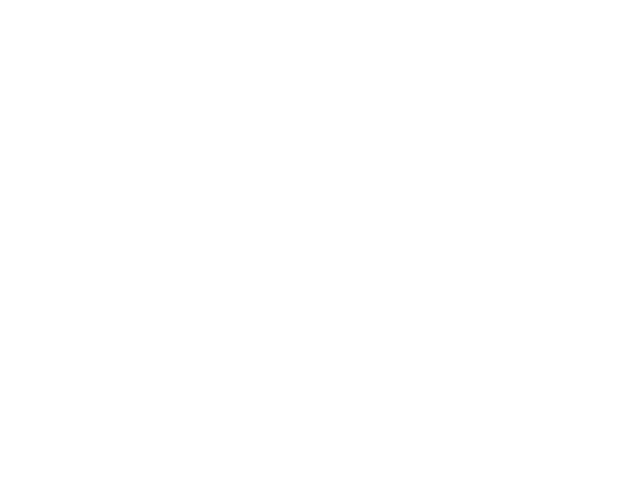
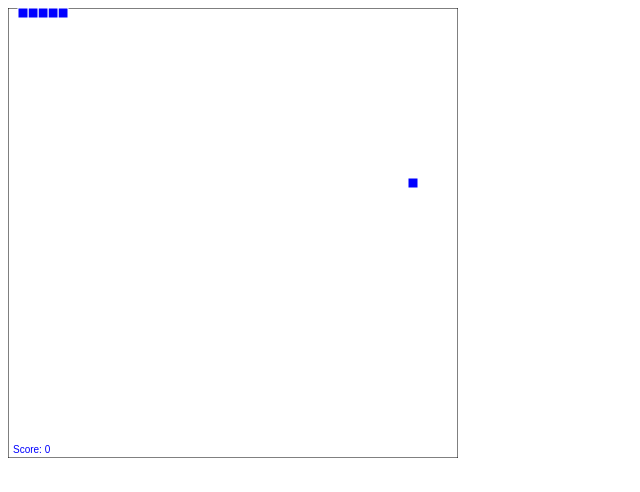
Before and after one commit to YuukiHikari9/Snake, a plain HTML site: page index.html in a window 1280 px wide. Shown: the whole page, without its empty margins (0-640 px from the left). Drawn offline with nearby package versions, Linux system fonts and the light colour scheme.

Commit message:
second step

```diff
--- a/index.html
+++ b/index.html
@@ -1,9 +1,11 @@
 <html>
 <head>
+<canvas id="canvas" width="450" height="450"></canvas>
 <script src="http://ajax.googleapis.com/ajax/libs/jquery/1.7.1/jquery.min.js" type="text/javascript"></script>
 </head>
 <body>
-<script>$(document).ready(function(){
+<script>
+$(document).ready(function(){
 	//Canvas stuff
 	var canvas = $("#canvas")[0];
 	var ctx = canvas.getContext("2d");
@@ -164,6 +166,6 @@
 
 
 })
-</sript>
+</script>
 </body>
 </html>
```
